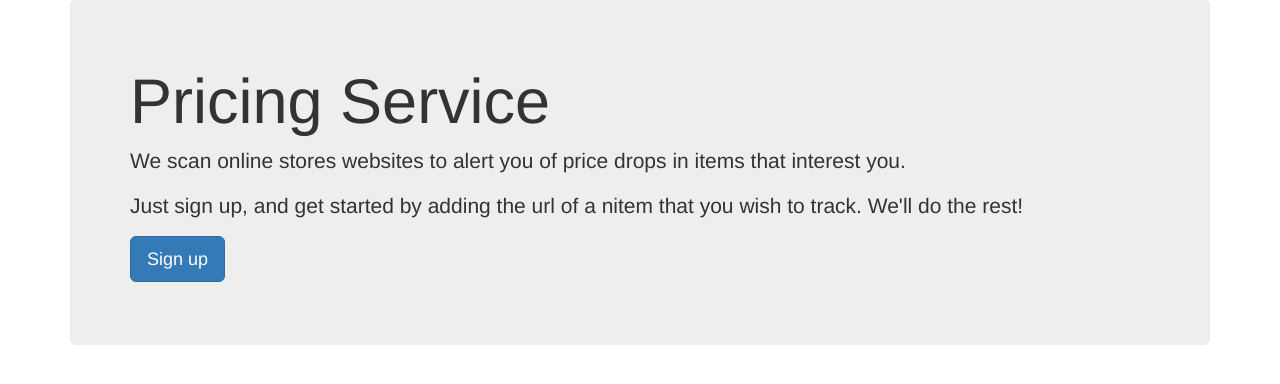
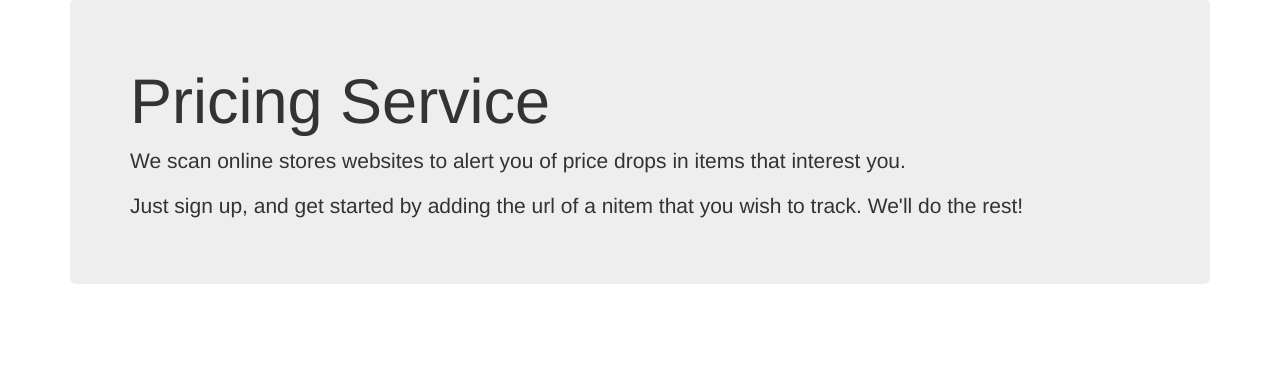
Before and after one commit to JohannLiebert1130/Price_of_Book, a Flask app: page / in a window 1280 px wide. Shown: the part 143-527 px from the top of the page. Run offline with Flask 2, Linux system fonts and the light colour scheme; the visitor is signed in with stand-in values (Sample User, id 1); some libraries are stand-ins or nearby versions.

Commit message:
Modify the home template to show signup button only when user haven't logged in.

```diff
--- a/requirements.txt
+++ b/requirements.txt
@@ -3,4 +3,3 @@ pymongo==3.4.0
 beautifulsoup4==4.6.0
 passlib==1.7.1
 requests==2.14.2
-uwsgi
--- a/src/models/stores/store.py
+++ b/src/models/stores/store.py
@@ -32,7 +32,7 @@ class Store(object):
         return cls(**Database.find_one(StoreConstants.COLLECTION, {"_id": id}))
 
     def save_to_mongo(self):
-        Database.update(StoreConstants.COLLECTION, {'_id': self._id}, self.json())
+        Database.update(StoreConstants.COLLECTION, {"_id": self._id}, self.json())
 
     @classmethod
     def get_by_name(cls, store_name):
--- a/src/templates/home.jinja2
+++ b/src/templates/home.jinja2
@@ -4,7 +4,8 @@
         <h1>Pricing Service</h1>
         <p>We scan online stores websites to alert you of price drops in items that interest you.</p>
         <p>Just sign up, and get started by adding the url of a nitem that you wish to track. We'll do the rest!</p>
-        <p><a class="btn btn-primary btn-lg" href="{{ url_for('users.register_user') }}" role="button">Sign up</a>
-        </p>
+        {% if not session['email'] %}
+            <p><a class="btn btn-primary btn-lg" href="{{ url_for('users.register_user') }}" role="button">Sign up</a></p>
+        {% endif %}
     </div>
 {% endblock %}
```
